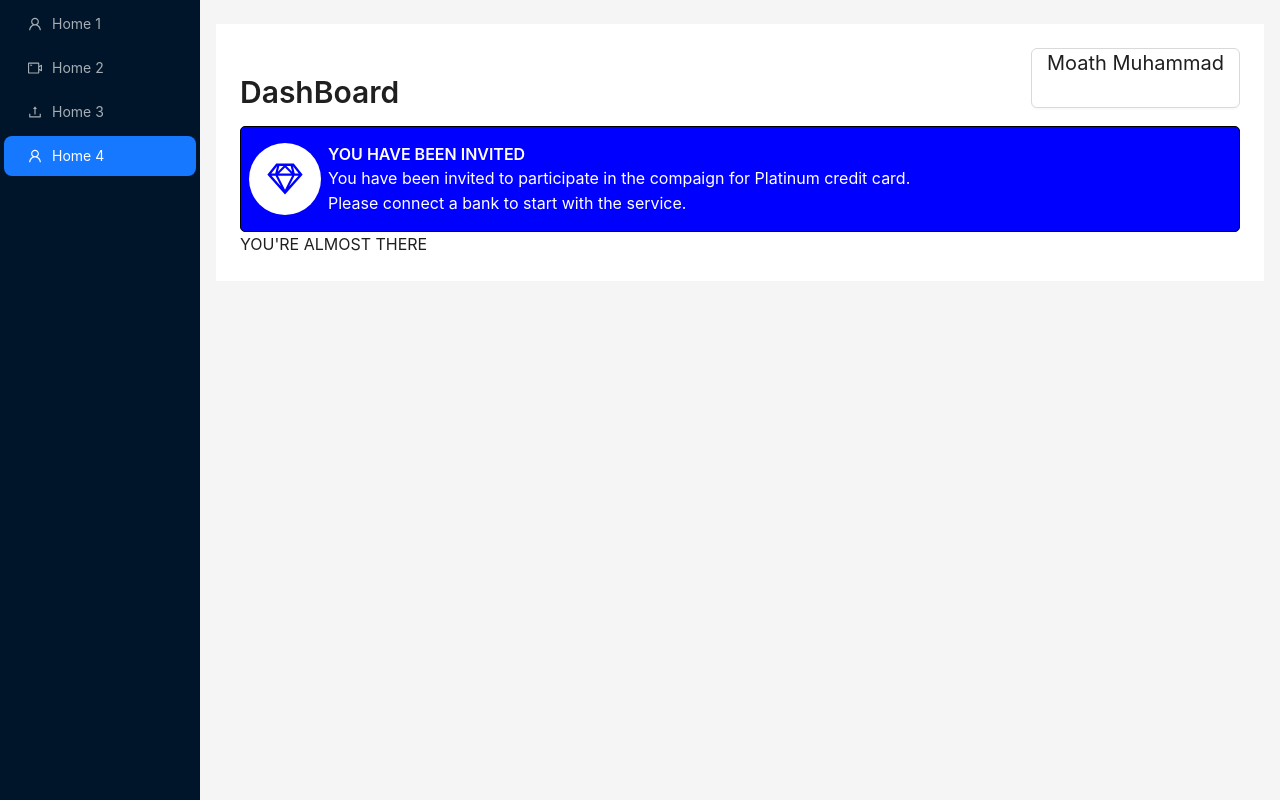
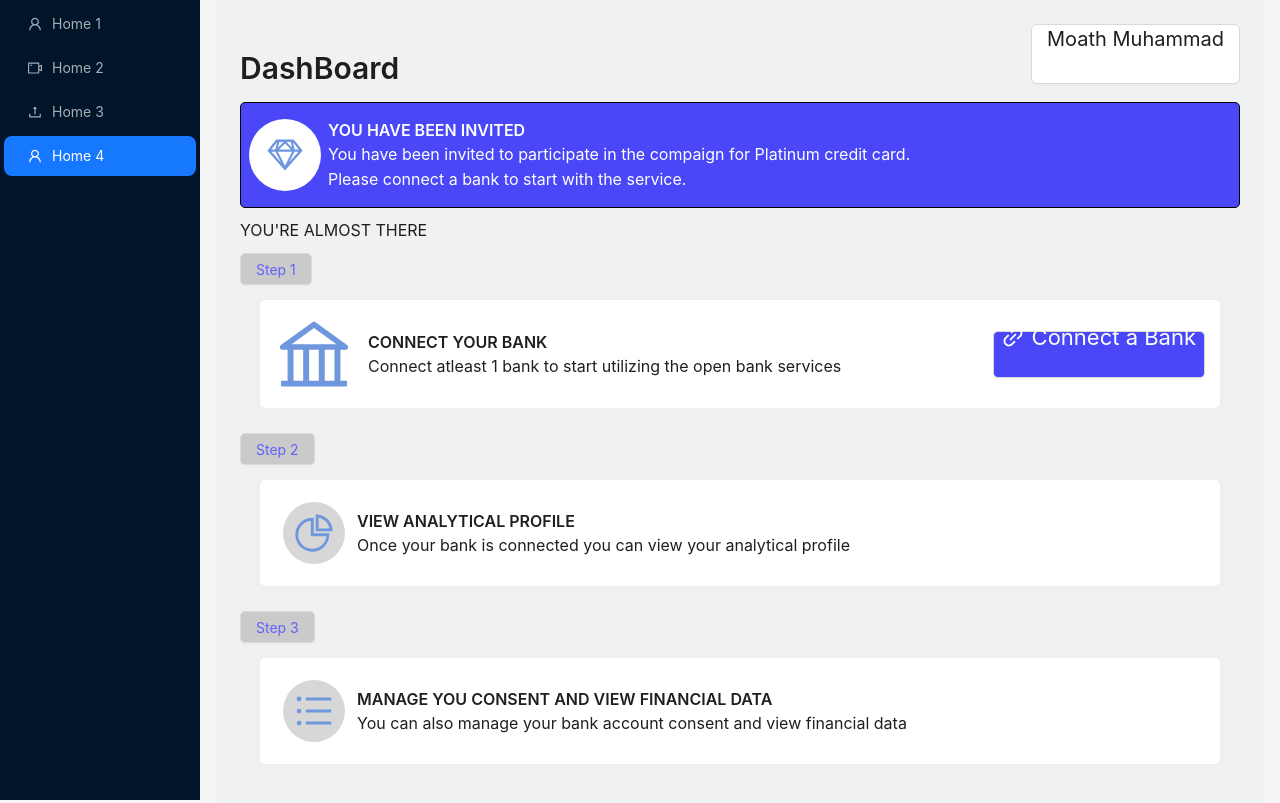
Before and after one commit to rao-rabi/antd-demo, a React (Create React App) app: page / in a window 1280 px wide. Built offline with nearby package versions, Linux system fonts and the light colour scheme.

Commit message:
new changes done

```diff
--- a/src/App.js
+++ b/src/App.js
@@ -1,12 +1,9 @@
-import { UploadOutlined, UserOutlined, VideoCameraOutlined, SketchOutlined } from '@ant-design/icons';
-import { Layout, Menu, theme, Button, Typography } from 'antd';
+import { UploadOutlined, UserOutlined, VideoCameraOutlined, SketchOutlined, BankOutlined, LinkOutlined, PieChartOutlined, UnorderedListOutlined } from '@ant-design/icons';
+import { Layout, Menu, Button, Typography } from 'antd';
 import React from 'react';
 const { Content, Sider } = Layout;
 const { Text, Title } = Typography;
 const App = () => {
-  const {
-    token: { colorBgContainer },
-  } = theme.useToken();
   return (
     <Layout>
       <Sider
@@ -39,13 +36,13 @@ const App = () => {
       <Layout>
         <Content
           style={{
-            margin: '24px 16px 0',
+            margin: '0px 16px 0',
           }}
         >
           <div
             style={{
               padding: 24,
-              background: colorBgContainer,
+              backgroundColor: 'rgb(240 241 241)',
 
             }}
           >
@@ -64,35 +61,65 @@ const App = () => {
               </Button>
             </div>
             {/* Inviation */}
-            <div style={{
-              border: '1px solid black',
-              borderRadius: '5px',
-              backgroundColor: 'blue',
-              padding:'15px 0px 15px 8px',
-              display: 'flex',
-              alignItems:'center',
-            }}>
+            <div className='invitation'>
               <div>
-                {<SketchOutlined style={{
-                  fontSize: '38px',
-                  borderRadius: '50%',
-                  padding: 17,
-                  color: 'blue',
-                  backgroundColor: 'white',
-                  marginRight:'7px'
-                }} />}
+                {<SketchOutlined className='icon-invite' />}
               </div>
 
               <div>
-                <Title level={5} style={{color:'white',marginBottom:'0px',marginTop:'0px'}}>YOU HAVE BEEN INVITED</Title>
-                <Text style={{color:'white',fontSize:'16px'}}>You have been invited to participate in the compaign for Platinum credit card.<br></br>
+                <Title level={5} className='step-title' style={{ color: 'white' }}>YOU HAVE BEEN INVITED</Title>
+                <Text style={{ color: 'white', fontSize: '16px' }}>You have been invited to participate in the compaign for Platinum credit card.<br></br>
                   Please connect a bank to start with the service.</Text>
               </div>
             </div>
             <Text style={{
-              fontSize:'16px',
-            }}>YOU'RE ALMOST THERE</Text>
+              fontSize: '16px',
+            }}>YOU'RE ALMOST THERE</Text><br></br>
+            <Button className='btn-step'>Step 1</Button>
 
+            <div className='step-1'>
+              <div className='steps'>
+                <div>
+                  {<BankOutlined className='icon-step1' />}
+                </div>
+
+                <div>
+                  <Title level={5} className='step-title'>CONNECT YOUR BANK</Title>
+                  <Text style={{ fontSize: '16px' }}>Connect atleast 1 bank to start utilizing the open bank services</Text>
+                </div>
+              </div>
+              <Button className='btn-bank'><LinkOutlined style={{ fontSize: '22px' }} />Connect a Bank</Button>
+            </div>
+
+            <Button className='btn-step'>Step 2</Button>
+
+            <div className='step2-3'>
+              <div className='steps'>
+                <div>
+                  {<PieChartOutlined className='icon-bg' />}
+                </div>
+
+                <div>
+                  <Title level={5} className='step-title'>VIEW ANALYTICAL PROFILE</Title>
+                  <Text style={{ fontSize: '16px' }}>Once your bank is connected you can view your analytical profile</Text>
+                </div>
+              </div>
+            </div>
+
+            <Button className='btn-step'>Step 3</Button>
+
+            <div className='step2-3'>
+              <div className='steps'>
+                <div>
+                  {<UnorderedListOutlined className='icon-bg' />}
+                </div>
+
+                <div>
+                  <Title level={5} className='step-title'>MANAGE YOU CONSENT AND VIEW FINANCIAL DATA</Title>
+                  <Text style={{ fontSize: '16px' }}>You can also manage your bank account consent and view financial data</Text>
+                </div>
+              </div>
+            </div>
           </div>
         </Content>
       </Layout>
--- a/src/index.css
+++ b/src/index.css
@@ -1,17 +1,95 @@
 body {
   margin: 0;
-  font-family: -apple-system, BlinkMacSystemFont, 'Segoe UI', 'Roboto', 'Oxygen',
-    'Ubuntu', 'Cantarell', 'Fira Sans', 'Droid Sans', 'Helvetica Neue',
+  font-family: -apple-system, BlinkMacSystemFont, "Segoe UI", "Roboto", "Oxygen",
+    "Ubuntu", "Cantarell", "Fira Sans", "Droid Sans", "Helvetica Neue",
     sans-serif;
   -webkit-font-smoothing: antialiased;
   -moz-osx-font-smoothing: grayscale;
-  /* display: flex;
-  justify-content: center;
-  align-items: center;
-  height: 100vh; */
 }
 
 code {
-  font-family: source-code-pro, Menlo, Monaco, Consolas, 'Courier New',
+  font-family: source-code-pro, Menlo, Monaco, Consolas, "Courier New",
     monospace;
 }
+
+body .icon-invite {
+  font-size: 38px;
+  border-radius: 50%;
+  padding: 17px;
+  color: #6e97dd;
+  background-color: white;
+  margin-right: 7px;
+}
+
+body .invitation {
+  border: 1px solid black;
+  border-radius: 5px;
+  background-color: rgb(73, 71, 247);
+  padding: 15px 0px 15px 8px;
+  display: flex;
+  align-items: center;
+  margin-bottom: 10px;
+}
+
+body .steps {
+  display: flex;
+  align-items: center;
+}
+
+body .step-1 {
+  margin: 15px 20px 15px 20px;
+  border-radius: 5px;
+  box-shadow: 0 0 10px rgb(235, 235, 235);
+  background-color: white;
+  display: flex;
+  align-items: center;
+  justify-content: space-between;
+}
+
+body .icon-step1 {
+  font-size: 74px;
+  padding: 17px;
+  color: #6e97dd;
+}
+
+body .btn-bank {
+  border-radius: 5px;
+  font-size: 22px;
+  background-color: rgb(73, 71, 247);
+  color: white;
+  padding: 5px 8px 40px 8px;
+  margin-right: 15px;
+}
+
+body .step-title {
+  margin-top: 0px;
+  margin-bottom: 0px;
+}
+
+body .step2-3 {
+  margin: 15px 20px 15px 20px;
+  border-radius: 5px;
+  padding: 15px 0px 15px 15px;
+  box-shadow: 0 0 10px rgb(235, 235, 235);
+  background-color: white;
+  display: flex;
+  align-items: center;
+}
+
+body .btn-step {
+  border-radius: 5px;
+  font-size: 14px;
+  background-color: rgb(202, 202, 202);
+  color: rgb(99, 97, 250);
+  margin-top: 10px;
+}
+
+body .icon-bg {
+  font-size: 38px;
+  border-radius: 50%;
+  padding: 12px;
+  color: #6e97dd;
+  color: "#6e97dd";
+  background-color: rgb(216, 215, 215);
+  margin: 7px 12px 7px 8px;
+}
```
